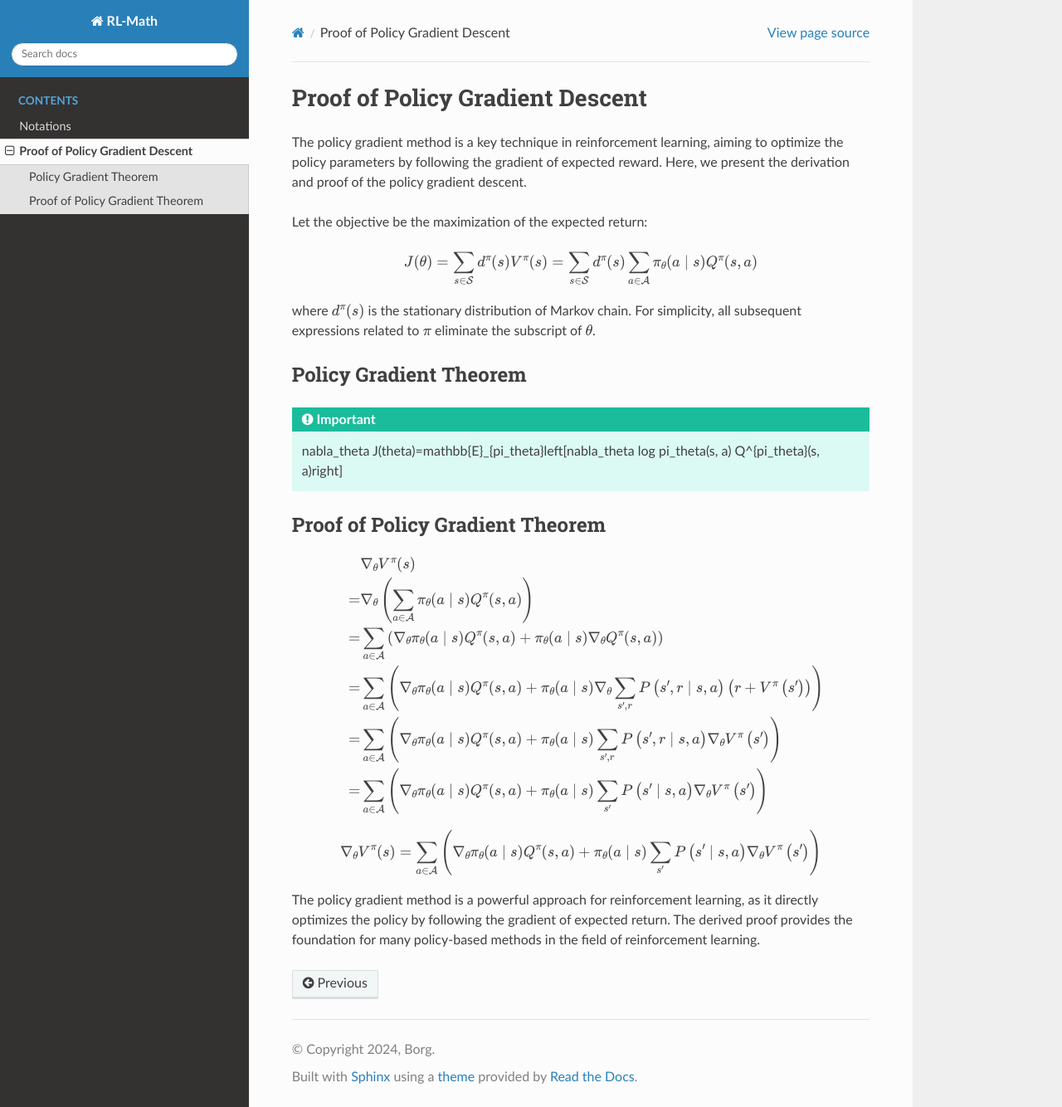
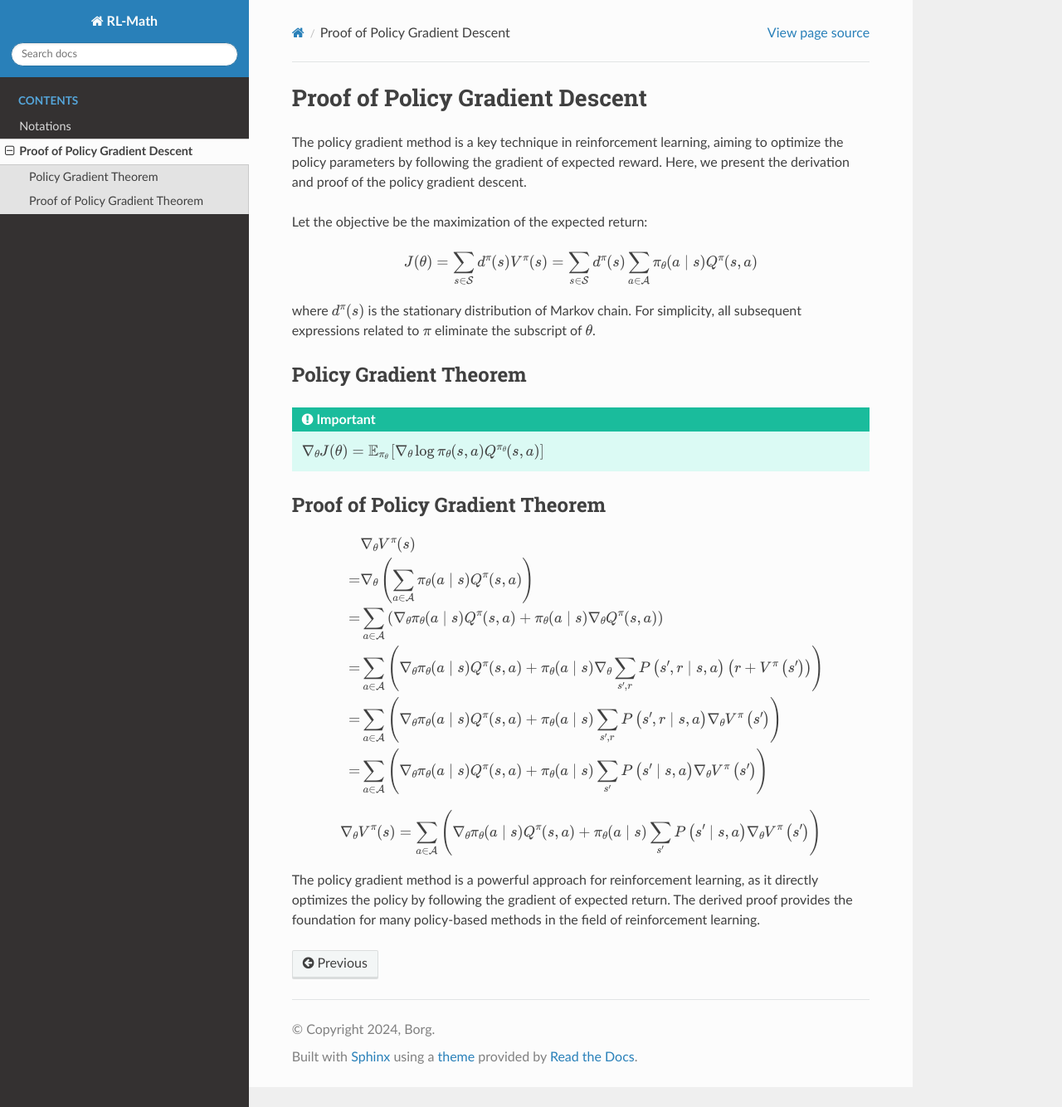
Before and after one commit to boyin96/Reinforcement-Learning-Math, a Sphinx documentation site: the page built from docs/source/policy_gradient.rst, in a window 1280 px wide and 1334 px high. Shown: the whole window at 83% size. Built offline with Sphinx 7.4.7 and the Read the Docs theme 3.1.0, drawn with Linux system fonts in a browser that asks for light colours; part of the change alters nothing that is shown.

```diff
--- a/docs/source/policy_gradient.rst
+++ b/docs/source/policy_gradient.rst
@@ -14,7 +14,7 @@ Policy Gradient Theorem
 --------------------------------------
 
 .. important::
-    \nabla_\theta J(\theta)=\mathbb{E}_{\pi_\theta}\left[\nabla_\theta \log \pi_\theta(s, a) Q^{\pi_\theta}(s, a)\right]
+    :math:`\nabla_\theta J(\theta)=\mathbb{E}_{\pi_\theta}\left[\nabla_\theta \log \pi_\theta(s, a) Q^{\pi_\theta}(s, a)\right]`
 
 
 Proof of Policy Gradient Theorem
```
